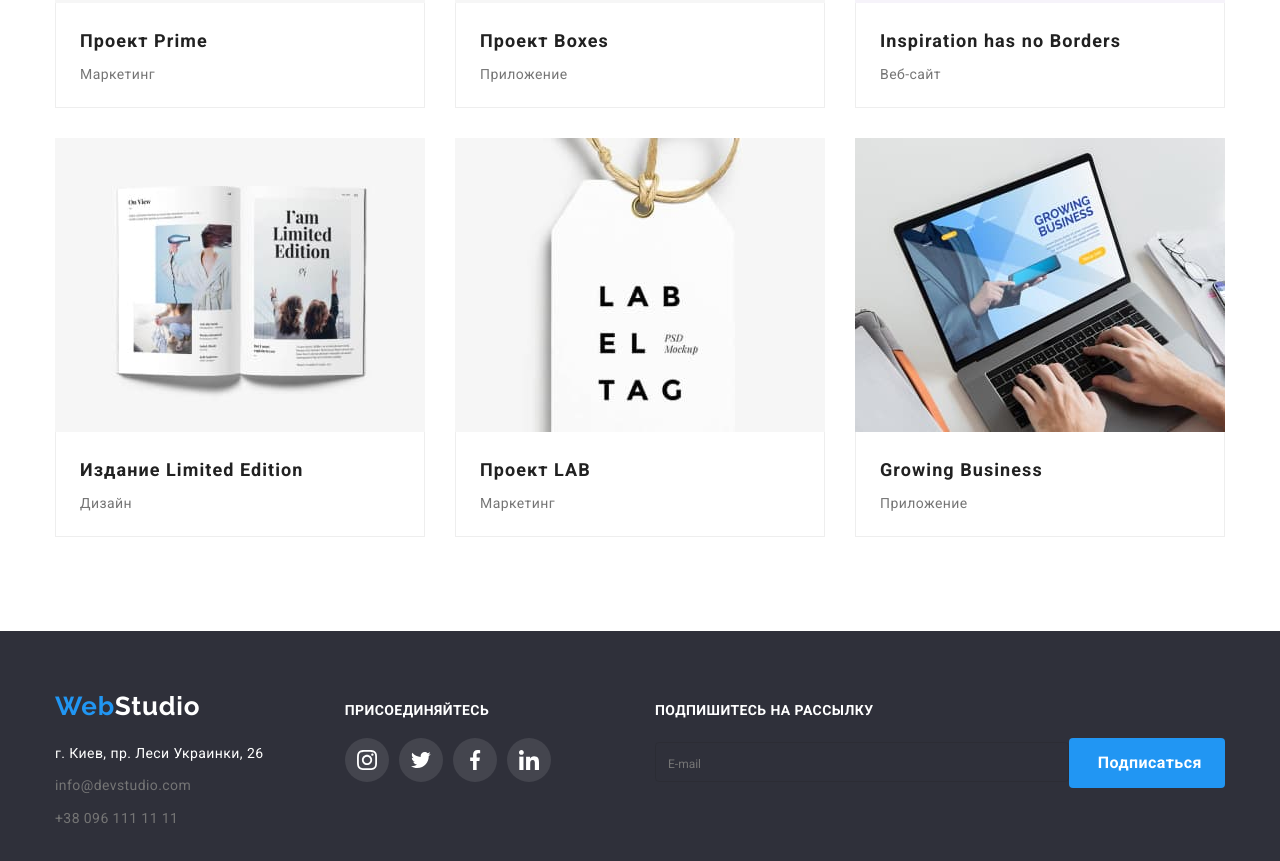
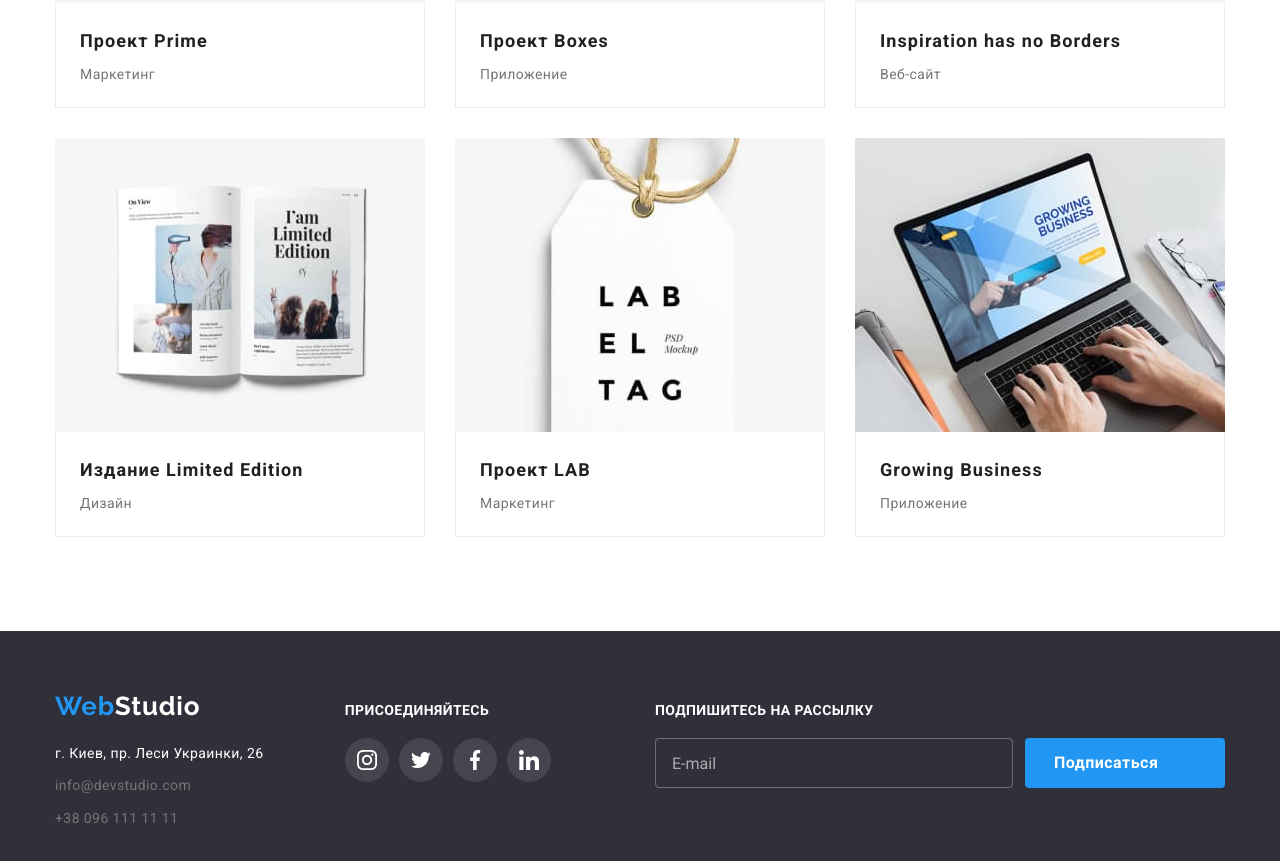
Before and after one commit to Lulu0502/goit-markup-hw-06, a plain HTML site: page portfolio.html in a window 1280 px wide. Shown: the part 988-1849 px from the top of the page. Drawn offline with nearby package versions, Linux system fonts and the light colour scheme.

Commit message:
Update portfolio.html

```diff
--- a/portfolio.html
+++ b/portfolio.html
@@ -220,7 +220,7 @@
             <div class="footer-form">
                 <p class="footer-form-title">ПОДПИШИТЕСЬ НА РАССЫЛКУ</p>
                 <form class="footer-modal-form">
-                    <input type="email" name="email" placeholder="E-mail" class="modal-input" />
+                    <input type="email" name="email" placeholder="E-mail" class="footer-modal-input" />
                     <span class="footer-submit">
                         <button type="submit" class="submit-btn">Подписаться</button>
                         <a href=" " class="modal-link">
```
